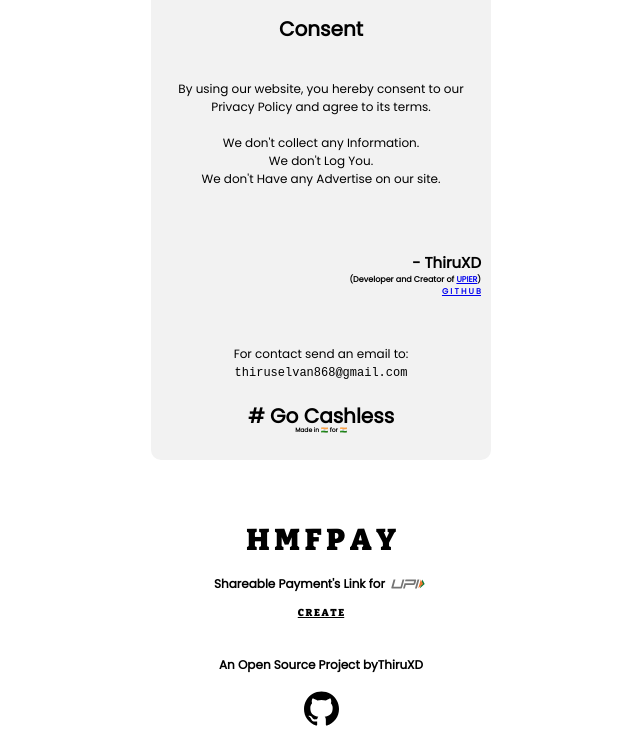
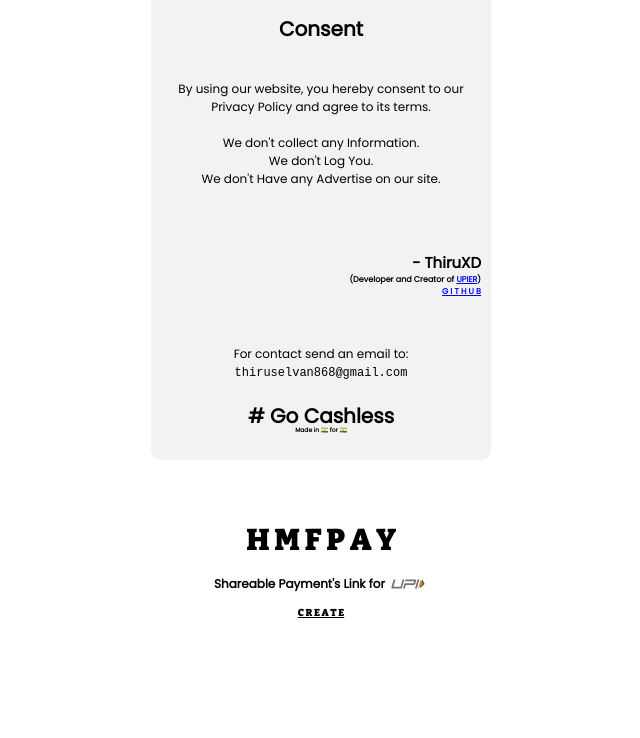
Before and after one commit to ThiruXD/HMF-Pay, a website: page privacy-policy/index.html in a window 1280 px wide. Shown: the part 423-1161 px from the top of the page, without its empty margins (319-959 px from the left). Drawn offline with nearby package versions, Linux system fonts and the light colour scheme.

Commit message:
Update index.html

```diff
--- a/privacy-policy/index.html
+++ b/privacy-policy/index.html
@@ -51,10 +51,6 @@
             Shareable Payment's Link for <img src="../img/upi.svg" class="upilogo" width="40">
         </p>
         <p class="tpf" onclick="window.location.href='../';"><u>C R E A T E</u></p>
-        <p class="tuhin" onclick="window.location.href='https://ThiruXD.github.io/';">
-            An Open Source Project byThiruXD
-        </p>
-        <img src="../img/github.svg" class="center" width="35" onclick="window.location.href='https://github.com/ThiruXD';">
     </div>
     </div>
 </body>
```
